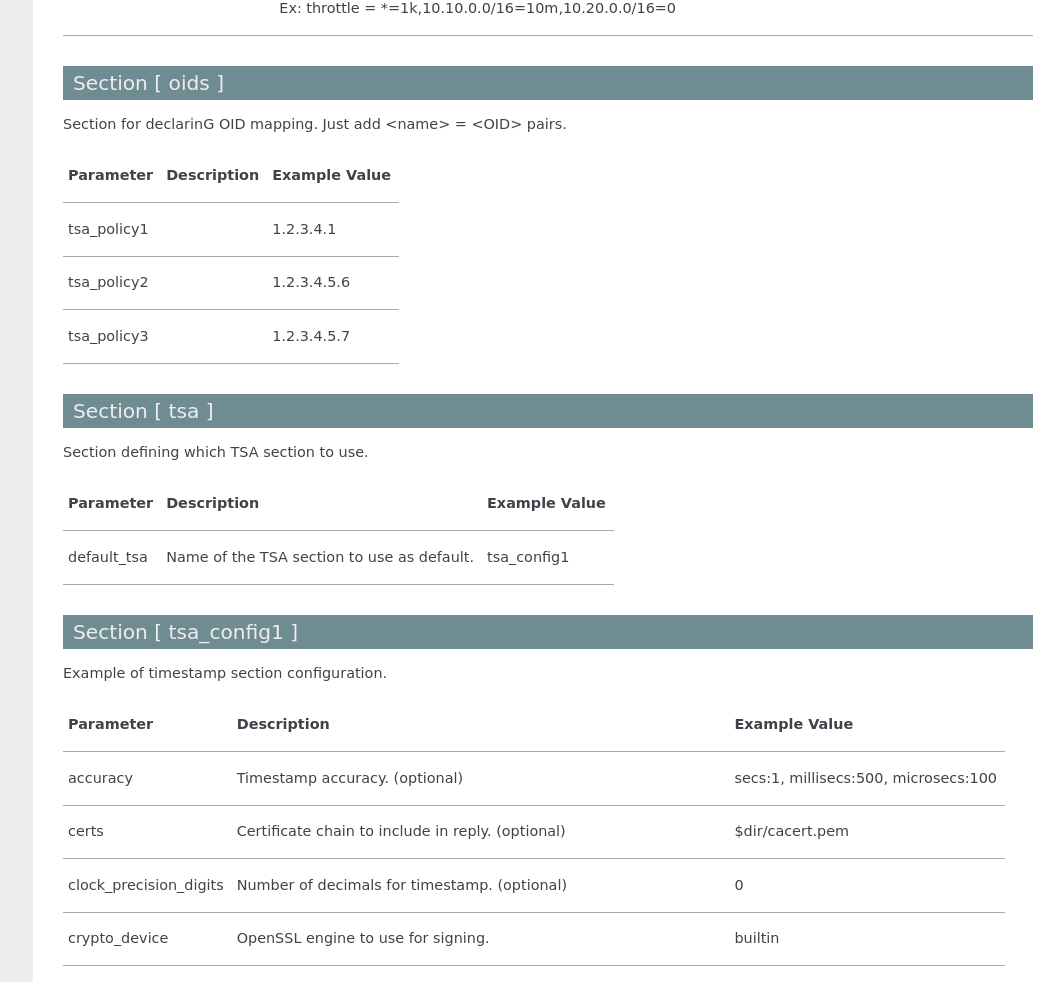
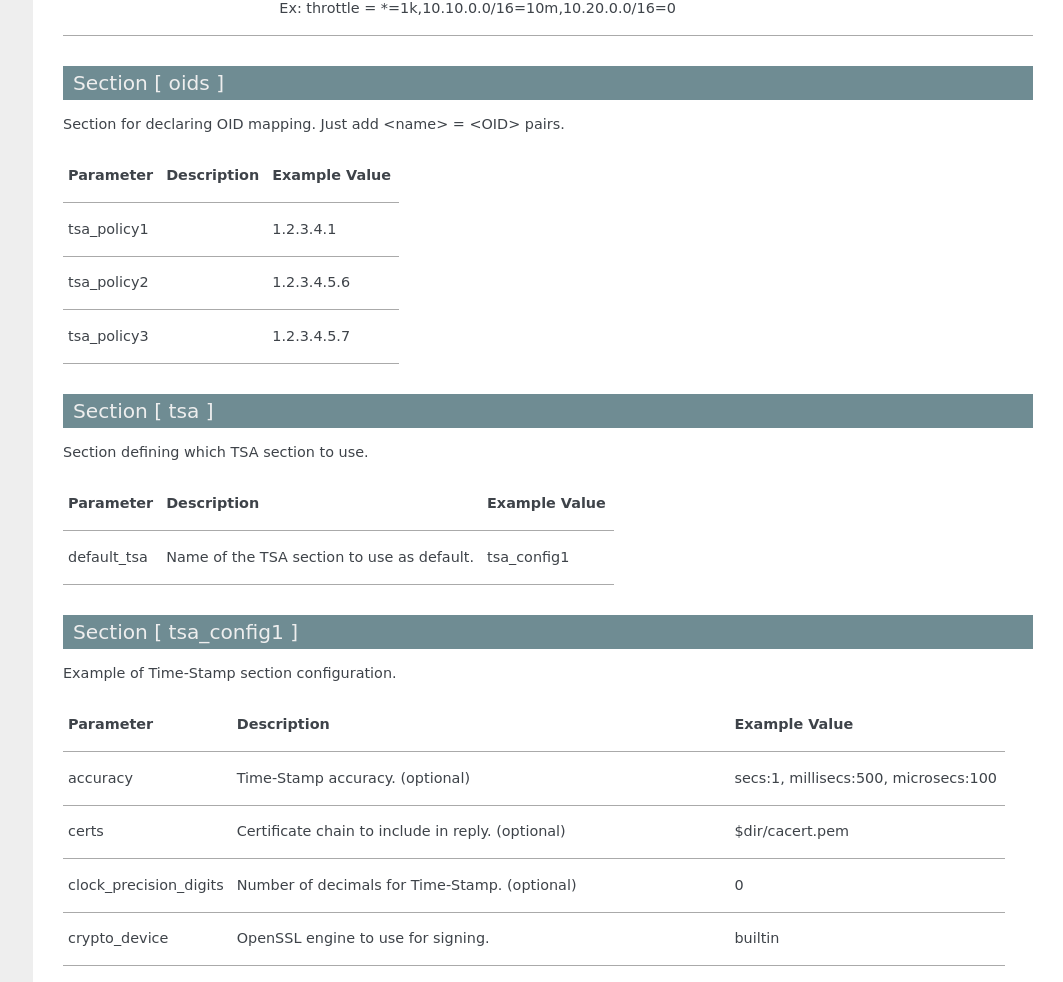
Before and after one commit to kakwa/uts-server, a Sphinx documentation site: the page built from docs/configure.rst, in a window 1280 px wide and 1400 px high, scrolled down 1711 px. Shown: the part 144-1126 px from the top of the window, without its empty margins (217-1280 px from the left). Built offline with Sphinx 7.4.7, drawn with Linux system fonts in a browser that asks for light colours; pages that are not in the unit, such as notebooks, are missing from menus; some of the changed text lies outside the part shown.

Commit message:
fix some typo in documenation

```diff
--- a/README.rst
+++ b/README.rst
@@ -8,7 +8,7 @@
     :target: http://uts-server.readthedocs.org/en/latest/?badge=latest
     :alt: Documentation Status
 
-Micro timestamp server (RFC 3161) written in C
+Micro Time-Stamp server (RFC 3161) written in C
 
 ----
 
--- a/docs/configure.rst
+++ b/docs/configure.rst
@@ -43,7 +43,7 @@
 |                             | for more detailed                                                   |                                      |
 +-----------------------------+---------------------------------------------------------------------+--------------------------------------+
 | ssl_default_verify_paths    | Loads default trusted certificates                                  | yes                                  |
-|                             | locations set at openssl compile time.                              |                                      |
+|                             | locations set at OpenSSL compile time.                              |                                      |
 +-----------------------------+---------------------------------------------------------------------+--------------------------------------+
 | ssl_protocol_version        | Sets the minimal accepted version of SSL/TLS protocol               | 3                                    |
 |                             | according to the table:                                             |                                      |
@@ -88,7 +88,7 @@
 Section [ oids ]
 ----------------
 
-Section for declarinG OID mapping. Just add <name> = <OID> pairs.
+Section for declaring OID mapping. Just add <name> = <OID> pairs.
 
 +-----------------------------+---------------------------------------------------------------------+--------------------------------------+
 | Parameter                   | Description                                                         | Example Value                        |
@@ -114,16 +114,16 @@
 Section [ tsa_config1 ]
 -----------------------
 
-Example of timestamp section configuration.
+Example of Time-Stamp section configuration.
 
 +-----------------------------+---------------------------------------------------------------------+--------------------------------------+
 | Parameter                   | Description                                                         | Example Value                        |
 +=============================+=====================================================================+======================================+
-| accuracy                    | Timestamp accuracy. (optional)                                      | secs:1, millisecs:500, microsecs:100 |
+| accuracy                    | Time-Stamp accuracy. (optional)                                     | secs:1, millisecs:500, microsecs:100 |
 +-----------------------------+---------------------------------------------------------------------+--------------------------------------+
 | certs                       | Certificate chain to include in reply. (optional)                   | $dir/cacert.pem                      |
 +-----------------------------+---------------------------------------------------------------------+--------------------------------------+
-| clock_precision_digits      | Number of decimals for timestamp. (optional)                        | 0                                    |
+| clock_precision_digits      | Number of decimals for Time-Stamp. (optional)                       | 0                                    |
 +-----------------------------+---------------------------------------------------------------------+--------------------------------------+
 | crypto_device               | OpenSSL engine to use for signing.                                  | builtin                              |
 +-----------------------------+---------------------------------------------------------------------+--------------------------------------+
```
Also changed, not shown: other parts of docs/configure.rst (+1 -1 lines), 1 other file.
